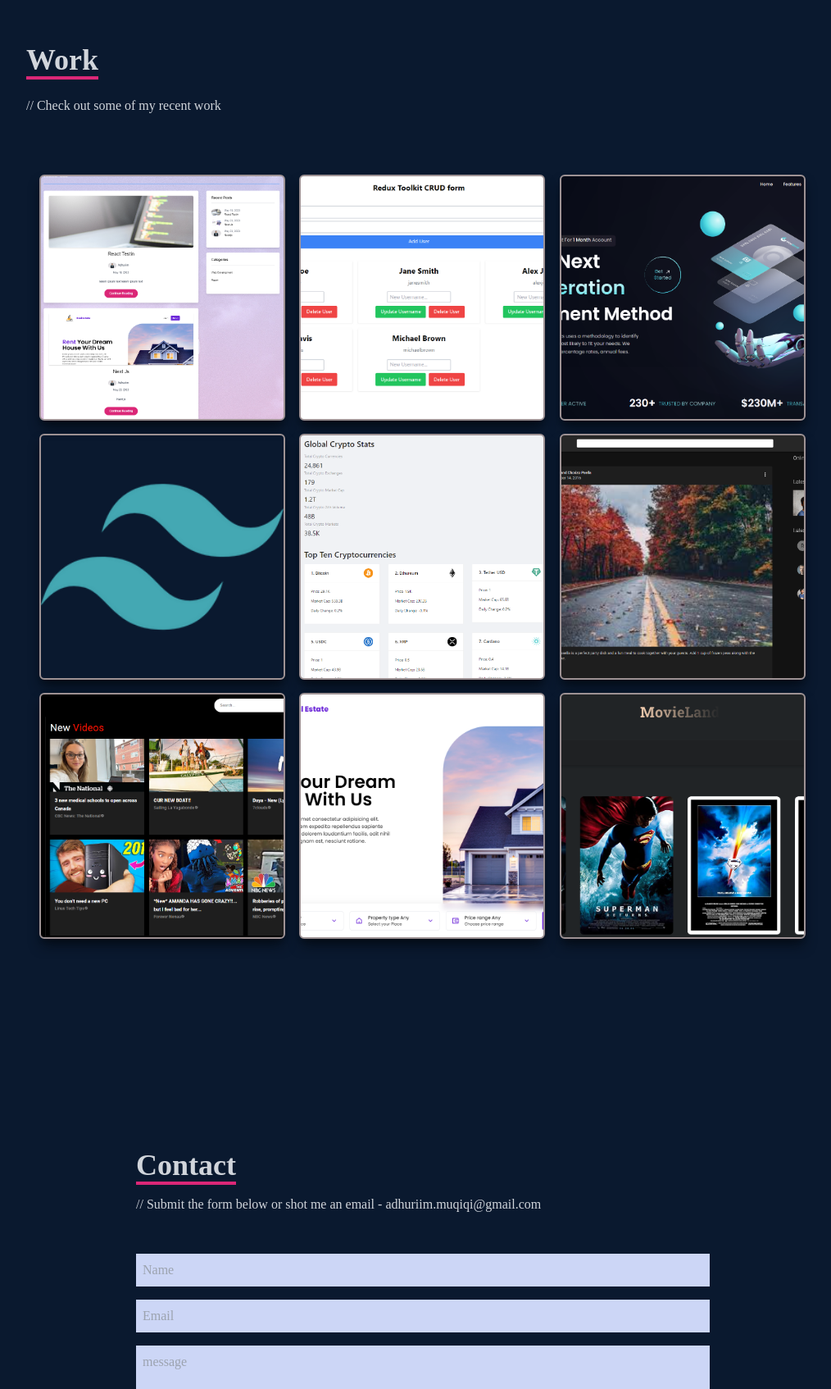
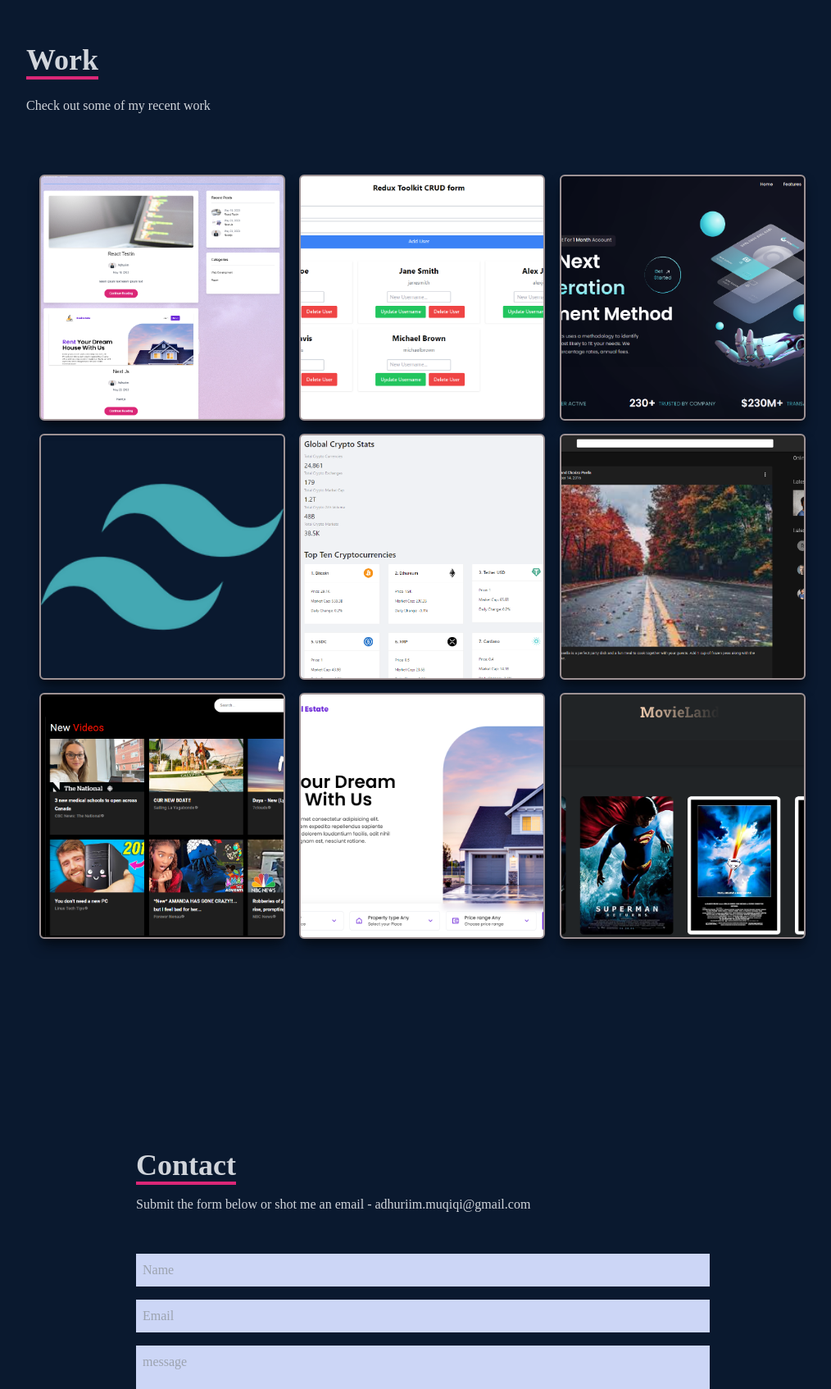
Before and after one commit to Adhurim4/am-portfolio, a React (Create React App) app: page / in a window 1280 px wide. Shown: the part 2493-4187 px from the top of the page at 82% size, without its empty margins (124-1138 px from the left). Built offline with nearby package versions, Linux system fonts and the light colour scheme.

Commit message:
some small changes

```diff
--- a/src/components/Contact.jsx
+++ b/src/components/Contact.jsx
@@ -8,7 +8,7 @@ const Contact = () => {
                 <p className='mainText2 text-4xl font-bold inline border-b-4 border-pink-600 text-gray-300'>
                     Contact
                 </p>
-                <p className='mainText2 text-gray-300 py-4'>// Submit the form below or shot me an email - adhuriim.muqiqi@gmail.com</p>
+                <p className='mainText2 text-gray-300 py-4'>Submit the form below or shot me an email - adhuriim.muqiqi@gmail.com</p>
                 </div>
 
                 <input  className='mainBg bg-[#ccd6f6] p-2' type="text" placeholder='Name' name="name"/>
--- a/src/components/Navbar.jsx
+++ b/src/components/Navbar.jsx
@@ -24,8 +24,8 @@ const Navbar = () => {
      items-center px-4   text-gray-400 text-xl font-bold'>
 
         <div className='flex'>
-        <img src={LogoA} style={{width:'40px',  paddingRight:"6px" }} />
-            <img src={LogoM}  style={{width:'40px' }} />
+        <img src={LogoA} alt="logo 1" style={{width:'40px',  paddingRight:"6px" }} />
+            <img src={LogoM} alt="logo 2" style={{width:'40px' }} />
         </div>
 
         {/* Menu */}
--- a/src/components/Work.jsx
+++ b/src/components/Work.jsx
@@ -15,7 +15,7 @@ const Work = () => {
         <div className='max-w-[1000px] mx-auto p-4 flex flex-col justify-center w-full h-full'>
             <div className='pb-8'>
                 <p className='text-4xl mainText2 font-bold inline border-b-4 text-gray-300 border-pink-600'>Work</p>
-                <p className='py-6 mainText2'>// Check out some of my recent work</p>
+                <p className='py-6 mainText2'>Check out some of my recent work</p>
             </div>
 
 
```
